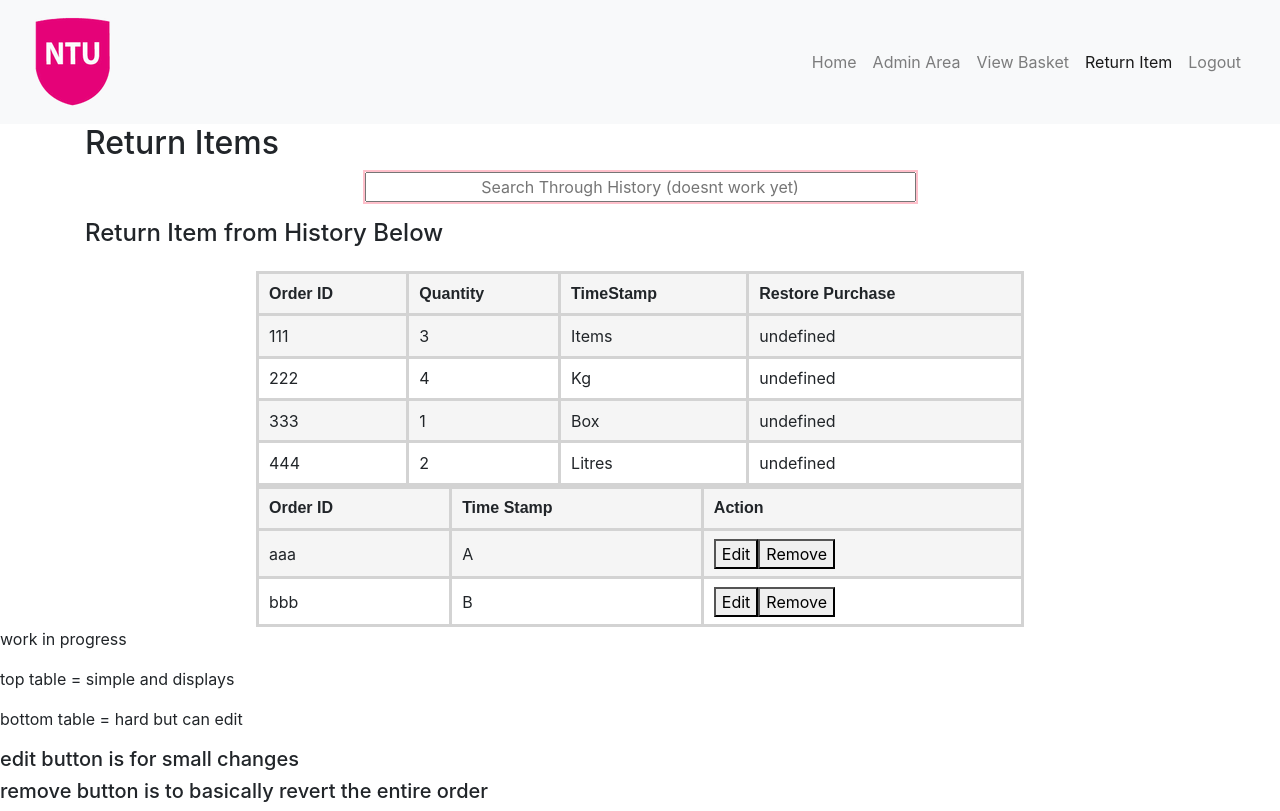
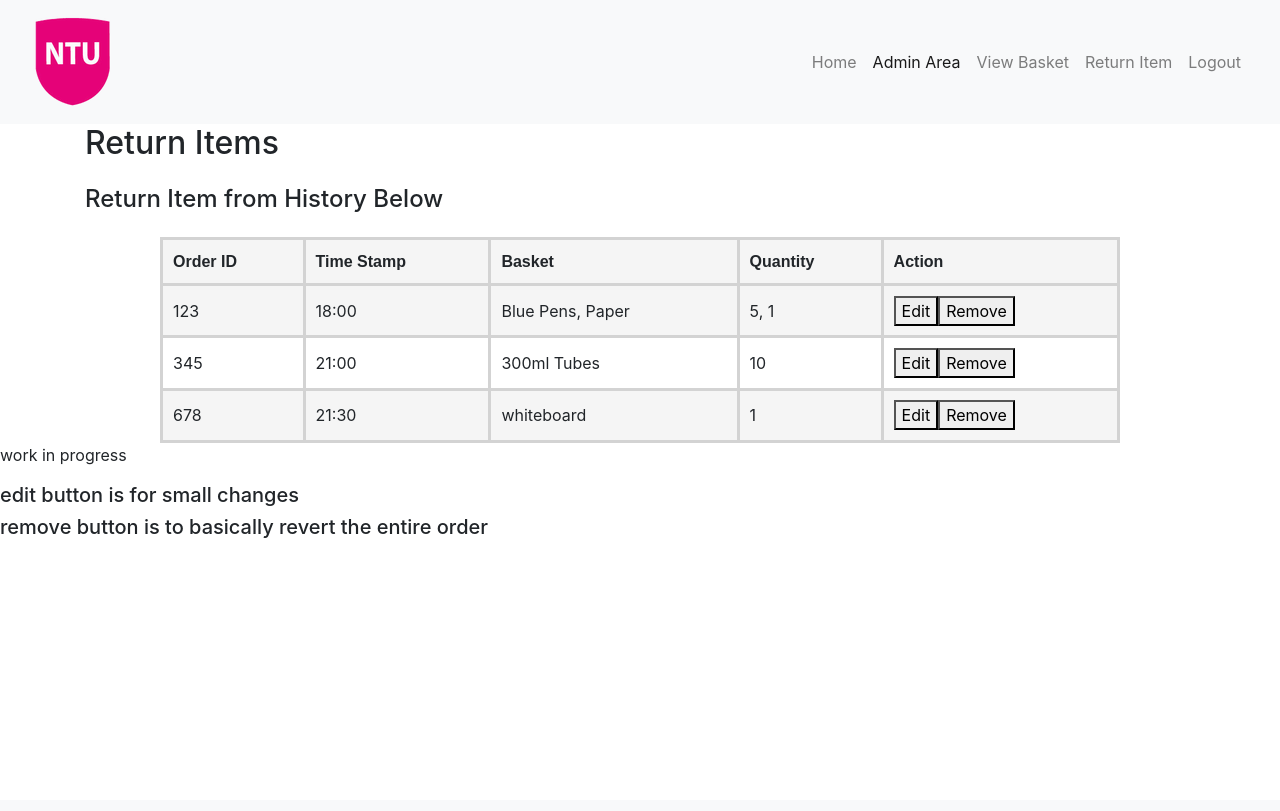
Before and after one commit to u-blavins/aad_inventory_management, a Flask app: template templates/returnItems.html in a window 1280 px wide. After the commit the page ends 538 px from the top, so only its background shows below. Run offline with Flask 2, Linux system fonts and the light colour scheme; the template is opened without the code that fills it, so the values that code supplies are empty; some libraries are stand-ins or nearby versions.

Commit message:
Update returnItems.html

```diff
--- a/templates/returnItems.html
+++ b/templates/returnItems.html
@@ -1,55 +1,14 @@
-<!DOCTYPE html>
-<html lang="en">
-<head>
-	<meta charset="utf-8">
-	<meta name="viewport" content="width=device-width, initial-scale=1">
-	<title>Return Items</title>
-	<link rel="stylesheet" href="https://maxcdn.bootstrapcdn.com/bootstrap/4.0.0/css/bootstrap.min.css">
-	<script src="https://ajax.googleapis.com/ajax/libs/jquery/3.3.1/jquery.min.js"></script>
-	<script src="https://cdnjs.cloudflare.com/ajax/libs/popper.js/1.12.9/umd/popper.min.js"></script>
-	<script src="https://maxcdn.bootstrapcdn.com/bootstrap/4.0.0/js/bootstrap.min.js"></script>
-	<script src="https://use.fontawesome.com/releases/v5.0.8/js/all.js"></script>
-    <link href="style.css" rel="stylesheet">
-    <link rel="shortcut icon" type="image/png" href="img/logo.png">
-</head>
-<body>
+{% extends "home.html" %}
 
-<!-- collapsable nav bar with icon -->
-<nav class="navbar navbar-expand-md navbar-light bg-light sticky-top">
-	<div class="container-fluid">
-		<a class="navbar-brand" href="addItemToBasket.html"><img src="img/logo.png"></a>
-		<button class="navbar-toggler" type="button" data-toggle="collapse" data-target="#navbarResponsive">
-		<span class="navbar-toggler-icon"></span>
-	</button>
-	<div class="collapse navbar-collapse" id="navbarResponsive">
-		<ul class="navbar-nav ml-auto">
-			<li class="nav-item">
-				<a class="nav-link" href="addItemToBasket.html">Home</a>
-			</li>
-			<li class="nav-item">
-				<a class="nav-link" href="adminArea.html">Admin Area</a>
-			</li>
-			<li class="nav-item">
-				<a class="nav-link" href="viewBasket.html">View Basket</a>
-			</li>
-			<li class="nav-item active">
-				<a class="nav-link" href="returnItems.html">Return Item</a>
-			</li>
-			<li class="nav-item">
-				<a class="nav-link" href="loginOrRegisterAccount.html">Logout</a>
-			</li>
-		</ul>
-	</div>
-	</div>
-</nav>
+{% block content %}
+
+
 
 <div class="container">
     <h2>Return Items</h2>
 
 
-  <div class="searchBox">
-    <input class="search" type="text" placeholder="Search Through History (doesnt work yet)" aria-label="Search">
-  </div>
+
   <div class="title">
   <h4>Return Item from History Below</h4>
   </div>
@@ -58,7 +17,7 @@
     table{
 	  border-collapse: collapse;
 	  margin: auto;
-	  width: 60%;
+	  width: 75%;
 	}
 	td, th{
 		border: 3px solid lightgrey;
@@ -70,17 +29,6 @@
 		font-weight: bold;
 		text-shadow: 3px ;
 	}
-    .searchBox{
-    border: 2px solid pink;
-    width: 50%;
-    margin: auto;
-    text-align: center;
-    }
-    .search{
-    width: 100%;
-    margin: auto;
-    text-align: center;
-    }
     .title{
         padding-top: 15px;
         padding-bottom: 15px;
@@ -95,48 +43,17 @@
 	</style>
 
 	<script>
+	  let sortDirection = false;
 
-	  let sortDirection = false;
-	  let historyData = [
-	  { ProductCode: '111', Quantity: 3, Unit: "Items" },
-	  { ProductCode: '222', Quantity: 4, Unit: "Kg" },
-	  { ProductCode: '333', Quantity: 1, Unit: "Box" },
-      { ProductCode: '444', Quantity: 2, Unit: "Litres" },
-
-  ];
-
-  window.onload = () => {
-      loadTableData(historyData); //top table
-      display(); //bott table
+      window.onload = () => {
+      display();
   };
 
-  function loadTableData(historyData) {
-	  const tableBody = document.getElementById('historyData');
-	  let dataHtml = '';
-
-	  for(let history of historyData) {
-		  dataHtml += `<tr><td>${history.ProductCode}</td><td>${history.Quantity}</td><td>${history.Unit}</td><td>${history.button}</td></tr>`;
-      }
-	  console.log(dataHtml)
-	  tableBody.innerHTML = dataHtml;
-  }
   </script>
 
-  <table>
-	  <thread>
-		  <tr>
-			<th>Order ID</th>
-			<th>Quantity</th>
-            <th>TimeStamp</th>
-            <th>Restore Purchase</th>
-		  </tr>
-	  </thread>
 
 	  <tbody id="historyData"></tbody>
   </table>
-
-
-
 
   <html>
 
@@ -153,6 +70,8 @@
                     <tr>
                         <th>Order ID</th>
                         <th>Time Stamp</th>
+                        <th>Basket</th>
+                        <th>Quantity</th>
                         <th>Action</th>
                     </tr>
                 </thead>
@@ -161,16 +80,15 @@
             </table>
         </div>
         <p>work in progress</p>
-        <p>top table = simple and displays</p>
-        <p>bottom table = hard but can edit</p>
     </body>
 
     </html>
 
 
     <script>
-        var myArray = [{ "name": "aaa", "level": "A" },
-                       { "name": "bbb", "level": "B" },
+        var myArray = [{ "transactionCode": "123", "timeStamp": "18:00", "basket": "Blue Pens" + ", " + "Paper", "quantity": "5" + ", " + "1 "},
+                       { "transactionCode": "345", "timeStamp": "21:00", "basket": "300ml Tubes", "quantity": "10 " },
+                       { "transactionCode": "678", "timeStamp": "21:30", "basket": "whiteboard", "quantity": "1 " },
                                                         ];
 
         function display() {
@@ -180,35 +98,55 @@
             for (var i = 0; i < length; i++) {
                 console.log(myArray[i]);
                 htmltext += "<tr id='table"+i+"'><td>"
-                +myArray[i].name+
+                +myArray[i].transactionCode+
                 "</td><td>"
-                +myArray[i].level+
+                +myArray[i].timeStamp+
+                "</td><td>"
+                +myArray[i].basket+
+                "</td><td>"
+                +myArray[i].quantity+
                 "</td><td><button onclick='edit("+i+")'>Edit</button><button onclick='remove("+i+")'>Remove</button></td></tr>";
             }
             document.getElementById("tbody").innerHTML = htmltext;
         }
 
         function edit(indice) {
-            var htmltext = "<tr><td><input id='inputname"+indice+"' type='text' value='"
-                +myArray[indice].name+
-                "'></td><td><input id='inputlevel"+indice+"' type='text' value='"
-                +myArray[indice].level+
+            var htmltext = "<tr><td><input id='inputTransactionCode"+indice+"' type='text' value='"
+                +myArray[indice].transactionCode+
+
+                "'></td><td><input id='inputTimeStamp"+indice+"' type='text' value='"
+                +myArray[indice].timeStamp+
+
+                "'></td><td><input id='inputBasket"+indice+"' type='text' value='"
+                +myArray[indice].basket+
+
+                "'></td><td><input id='inputQuantity"+indice+"' type='text' value='"
+                +myArray[indice].quantity+
+
                 "'></td><td><button onclick='save("+indice+")'>Save</button><button onclick='remove("+indice+")'>Remove</button></td></tr>";
             document.getElementById("table"+indice).innerHTML = htmltext;
         }
 
 
         function save(indice) {
-            myArray[indice].name = document.getElementById("inputname"+indice).value;
-            myArray[indice].level = document.getElementById("inputlevel"+indice).value;
+            //myArray[indice].transactionCode = document.getElementById("inputTransactionCode"+indice).value;
+            myArray[indice].timeStamp = document.getElementById("inputTimeStamp"+indice).value;
+            myArray[indice].basket = document.getElementById("inputBasket"+indice).value;
+            myArray[indice].quantity = document.getElementById("inputQuantity"+indice).value;
             var htmltext = "<tr id='table"+indice+"'><td>"
-                +myArray[indice].name+
+                +myArray[indice].transactionCode+
                 "</td><td>"
-                +myArray[indice].level+
+                +myArray[indice].timeStamp+
+                "</td><td>"
+                +myArray[indice].basket+
+                "</td><td>"
+                +myArray[indice].quantity+
                 "</td><td><button onclick='edit("
                 +indice+")'>Edit</button><button onclick='remove("
                 +indice+")'>Remove</button></td></tr>";
             document.getElementById("table"+indice).innerHTML = htmltext;
+
+            /* send new data as an array here to database*/
         }
 
         function remove(indice) {
@@ -221,5 +159,4 @@
 <h5>remove button is to basically revert the entire order</h5>
 
 </div>
-</body>
-</html>
+{% endblock %}
```
